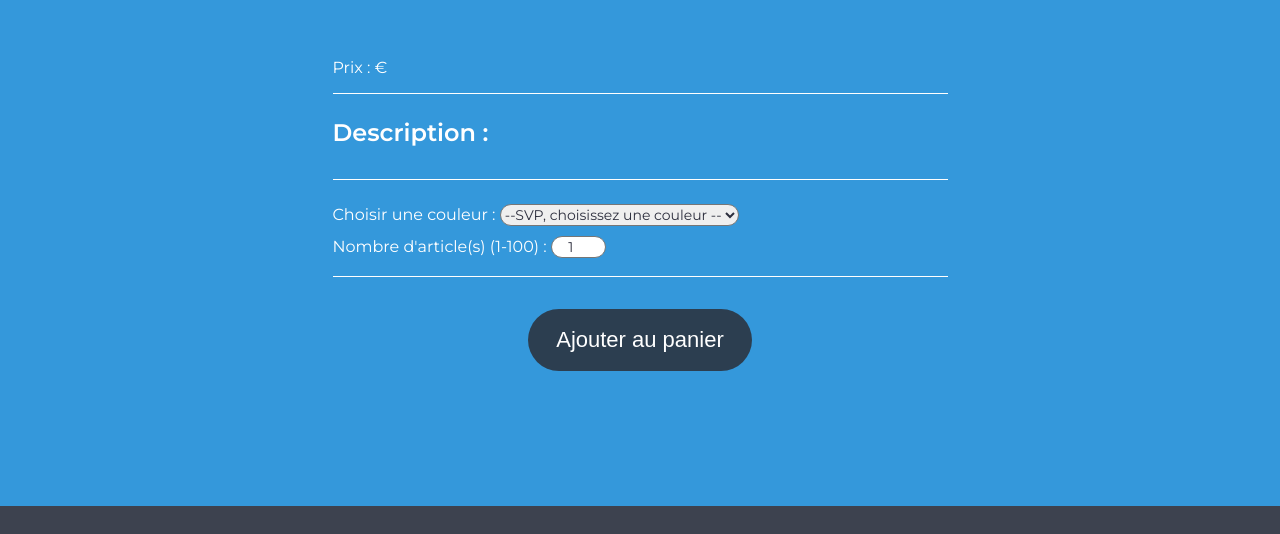
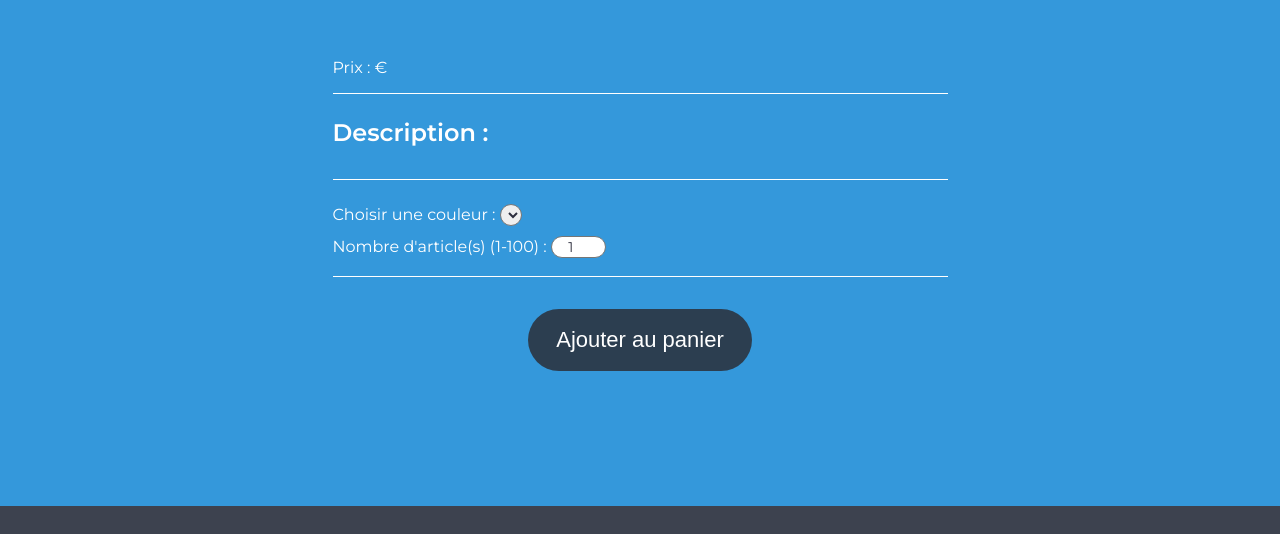
Before and after one commit to GaryAudinet/GaryAudinet_4_25102021, a plain HTML site: page front/html/product.html in a window 1280 px wide. Shown: the part 830-1364 px from the top of the page. Drawn offline with Linux system fonts and the light colour scheme; no server answers.

```diff
--- a/front/html/product.html
+++ b/front/html/product.html
@@ -64,8 +64,7 @@
               <div class="item__content__settings">
                 <div class="item__content__settings__color">
                   <label for="color-select">Choisir une couleur :</label>
-                  <select name="color-select" id="colors">
-                      <option value="">--SVP, choisissez une couleur --</option>
+                  <select name="color-select" id="colors" required>
 <!--                       <option value="vert">vert</option>
                       <option value="blanc">blanc</option> -->
                   </select>
--- a/front/js/product.js
+++ b/front/js/product.js
@@ -3,8 +3,10 @@
 const params = new URL(window.location.href).searchParams;
 const newID = params.get('id');
 
+
 // API - Recuperation de l'id d'un produit à afficher
 // Fonction permettant d'afficher les détails d'un produit
+
 const image = document.getElementsByClassName('item__img');
 const title = document.getElementById('title');
 const price = document.getElementById('price');
@@ -35,9 +37,8 @@
     alert('Le serveur de répond pas, veuillez patienter.');
   });
 
+
 // Permettre l'ajout des produits dans le panier
-
-
 
 function addToCart () {
   const addToCart = document.getElementById('addToCart');
```
